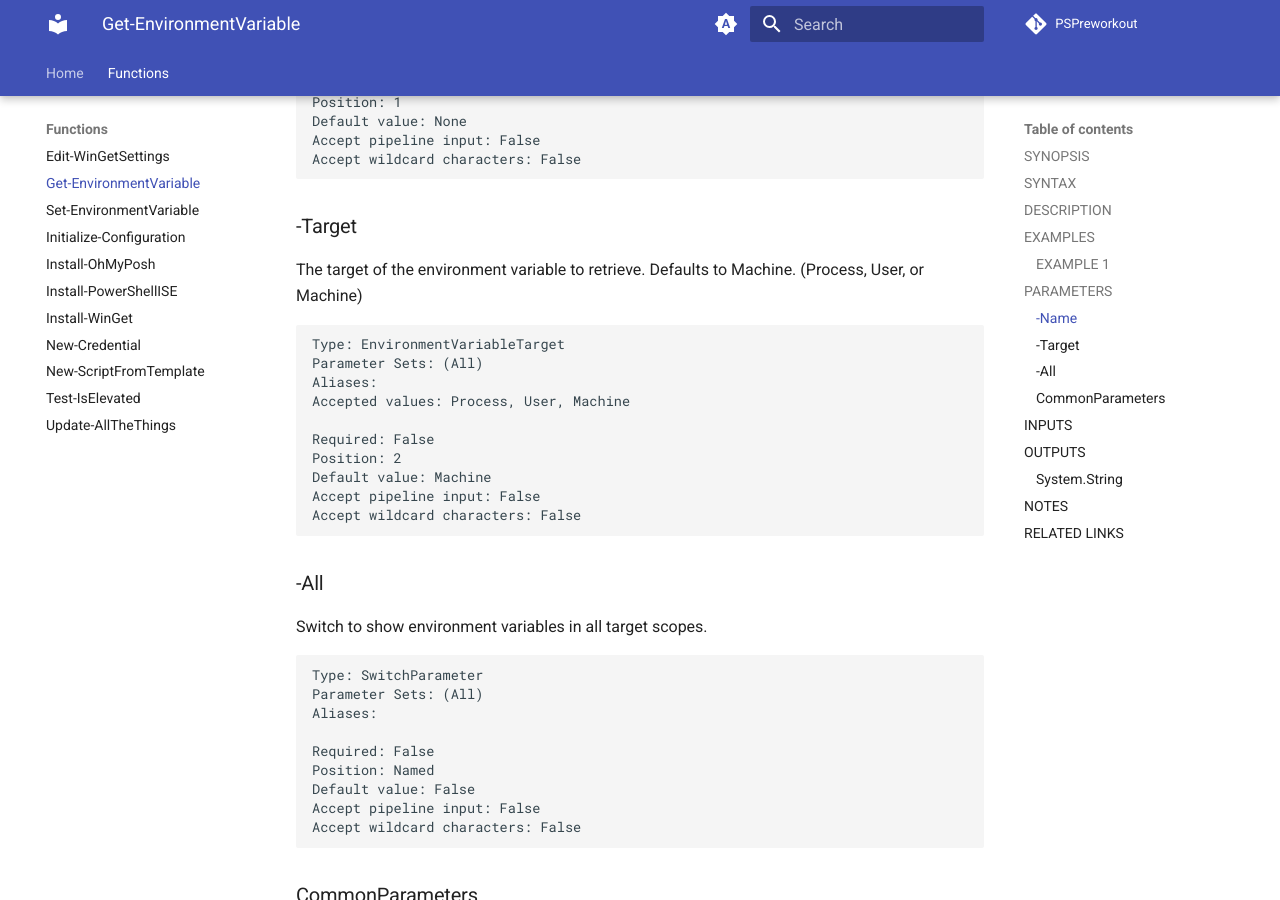
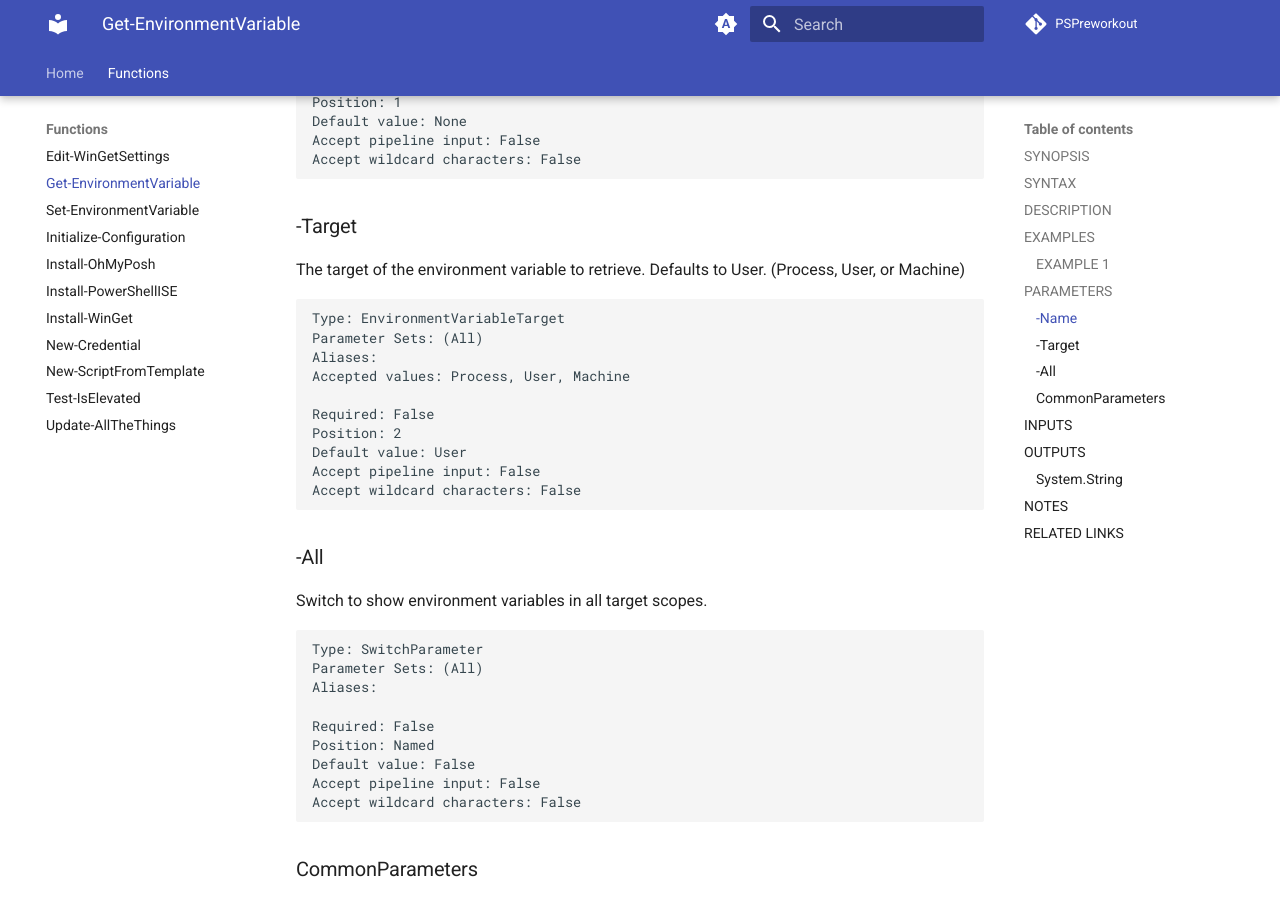
Before and after one commit to SamErde/PSPreworkout, an MkDocs documentation site: the page built from docs/Get-EnvironmentVariable.md, in a window 1280 px wide and 900 px high, scrolled down 1024 px. Built offline with MkDocs 1.6.1 and Material for MkDocs 9.7.7, drawn with Linux system fonts in a browser that asks for light colours; comment, search, counter and statistics services are not loaded.

````diff
--- a/docs/Get-EnvironmentVariable.md
+++ b/docs/Get-EnvironmentVariable.md
@@ -48,7 +48,7 @@ Accept wildcard characters: False
 
 ### -Target
 The target of the environment variable to retrieve.
-Defaults to Machine.
+Defaults to User.
 (Process, User, or Machine)
 
 ```yaml
@@ -59,7 +59,7 @@ Accepted values: Process, User, Machine
 
 Required: False
 Position: 2
-Default value: Machine
+Default value: User
 Accept pipeline input: False
 Accept wildcard characters: False
 ```
````
Also changed, not shown: docs/PSPreworkout.md (+2 -2 lines), 7 other files.
